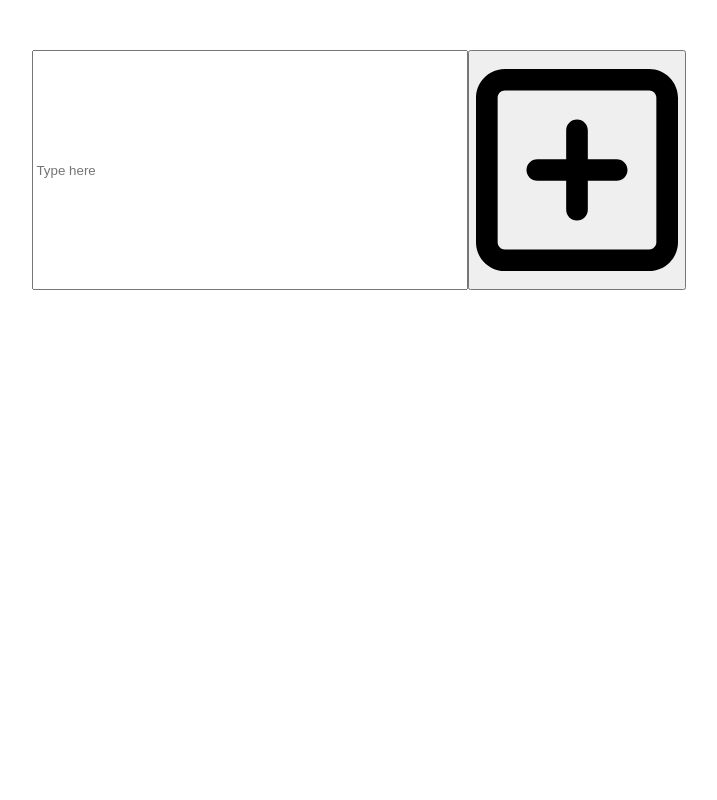
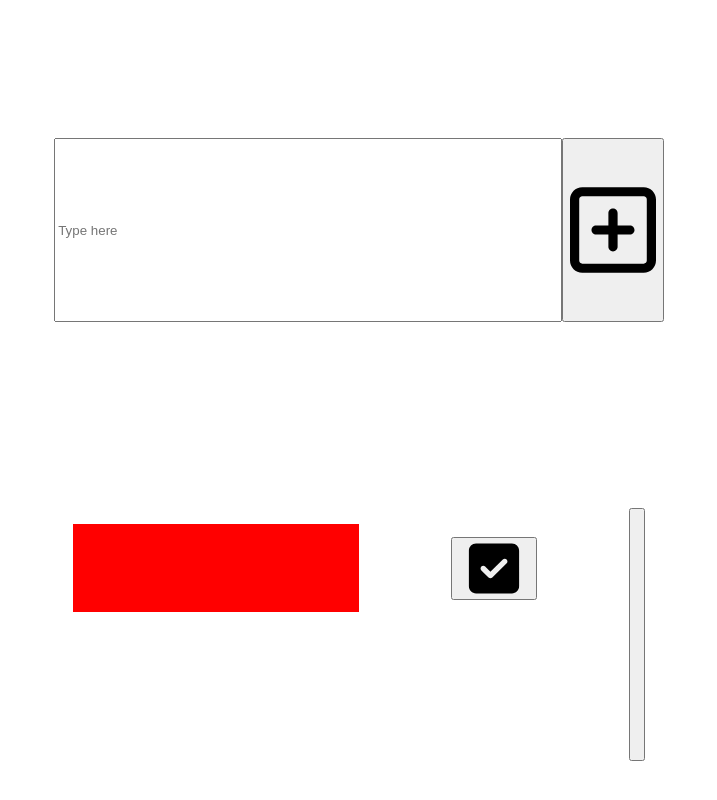
Before and after one commit to WalterSiqueira/wildlife_photographer_portfolio, a React (Create React App) app in the folder root/: page / in a window 1280 px wide. Shown: the part 376-1176 px from the top of the page, without its empty margins (281-998 px from the left). Built offline with nearby package versions, Linux system fonts and the light colour scheme.

Commit message:
v0.0.2 small changes

```diff
--- a/root/src/App.css
+++ b/root/src/App.css
@@ -24,8 +24,8 @@
             '. . . .'
             '. inputBar plusBtn .'
             '. . . .';
-        grid-template-columns: 0.3fr 1fr 0.5fr 0.3fr;
-        grid-template-rows: 0.3fr 1fr 0.3fr;
+        grid-template-columns: 0.3fr 1fr 0.2fr 0.3fr;
+        grid-template-rows: 0.3fr 0.5fr 0.3fr;
     }
     .inputContainer {
         grid-area: inputContainer;
@@ -44,3 +44,37 @@
             height: 100%;
             color: red;
         }
+        .TaskContainer {
+            grid-area: TaskContainer;
+            width: 100%;
+            height: 100%;
+            display: grid;
+            grid-template-areas:
+                '. . .'
+                '. tasklist .'
+                '. . .';
+            grid-template-columns: 0.3fr 1fr 0.3fr;
+            grid-template-rows: 0.3fr 1fr 0.3fr;
+        }
+            .taskListBlock {
+                grid-area: tasklist;
+                width: 100%;
+                height: 100%;
+                display: flex;
+                flex-flow: wrap row;
+                justify-content: space-between;
+            }
+                .titleTaskList {
+                    width: 50%;
+                    height: 35%;
+                    background-color: red;
+                }
+                .checkBTN {
+                    width: 15%;
+                    height: 25%;
+                    margin: 5% 0 5% 0;
+                }
+                    .checkIcon {
+                        width: 100%;
+                        height: 100%;
+                    }
--- a/root/src/App.js
+++ b/root/src/App.js
@@ -1,6 +1,7 @@
 import React, { useState } from 'react';
 import './App.css';
 import Form from './Components/Form/Form.js';
+import TaskList from './Components/TaskList/TaskList.js';
 
 function Test() {
     const [inputText, setInputText] = useState('');
@@ -9,6 +10,7 @@ function Test() {
             <h1 className='title'>task list: {inputText}</h1>
             <div className='inputContainer'>
                 <Form setInputText={setInputText}/>
+                <TaskList/>
             </div>
         </main>
     )
--- a/root/src/Components/Task/task.js
+++ b/root/src/Components/Task/task.js
@@ -1,15 +1,19 @@
 import React from 'react';
+import check from '../../Assets/Images/square-check-solid.svg';
+import trash from '../../Assets/Images/trash-solid.svg';
 
-funtion Task() {
+function Task() {
     return (
-        <div>
-            <p></p>
-            <button>
-                <FontAwesomeIcon icon="fa-solid fa-square-check" />
+        <div className='taskListBlock'>
+            <p className='titleTaskList'></p>
+            <button className='checkBTN'>
+                <img className='checkIcon' src={check}/>
             </button>
-            <button>
-                <i className="fa-sharp fa-solid fa-trash"></i>
+            <button className='trashBTN'>
+                <img className='trashIcon' src={trash}/>
             </button>
         </div>
     )
 }
+
+export default Task;
--- a/root/src/Components/TaskList/TaskList.js
+++ b/root/src/Components/TaskList/TaskList.js
@@ -1,8 +1,12 @@
 import React from 'react';
+import Task from '../Task/task.js';
 
 function TaskList() {
     return (
         <div className="TaskContainer">
+            <Task/>
         </div>
     )
 }
+
+export default TaskList;
```
Also changed, not shown: root/package.json (+15 -1 lines), root/src/Assets/Images/trash-solid.svg (added), 1 other file (tests, documents, lock files or other folders).
